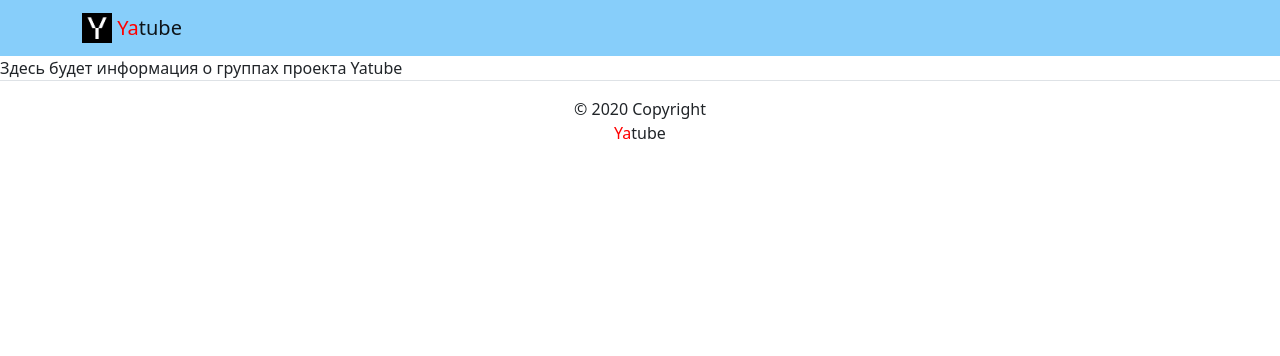
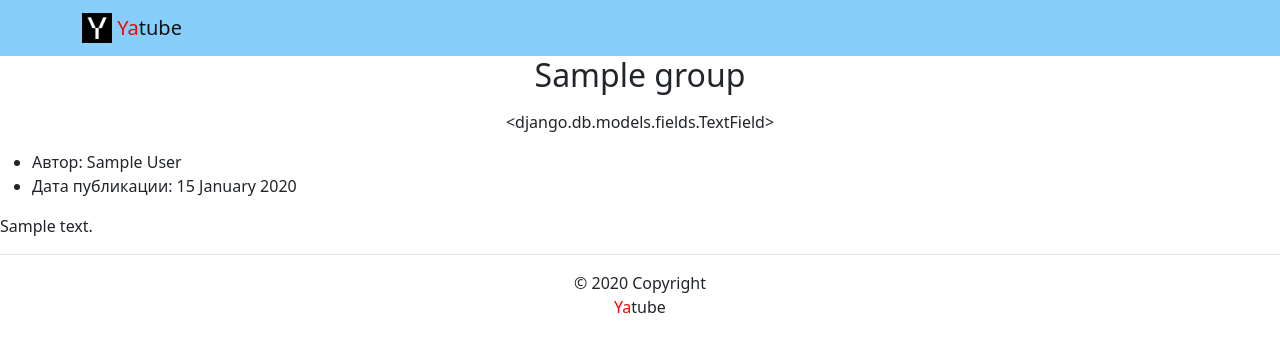
Before and after one commit to rdegt/yatube_project, a Django app: a page that uses yatube/templates/posts/group_list.html in a window 1280 px wide. Shown: the top 356 px of the page. Run offline with Django 3.2, Linux system fonts and the light colour scheme; tables that the repository leaves empty hold one stand-in row (values such as "Sample post"); some libraries are stand-ins or nearby versions.

Commit message:
Add Groups

```diff
--- a/yatube/posts/models.py
+++ b/yatube/posts/models.py
@@ -11,5 +11,24 @@ class Post(models.Model):
         on_delete=models.CASCADE,
         related_name='posts'
     )
+    group = models.ForeignKey(
+        'Group',
+        on_delete=models.CASCADE,
+        related_name='posts',
+        blank=True,
+        null=True,
+        help_text='Choose group'
+    )
+
+
+class Group(models.Model):
+    title = models.CharField(max_length=50)
+    slug = models.SlugField()
+    description = models.TextField
+
+    class Meta:
+        def __str__(self):
+            return self.title
+
 
 # Create your models here.
--- a/yatube/posts/views.py
+++ b/yatube/posts/views.py
@@ -3,9 +3,10 @@ from django.shortcuts import render
 # groups/views.py
 from django.http import HttpResponse
 from django.template import loader
-from django.shortcuts import render
+from django.shortcuts import render, get_object_or_404
+#get_object_or_404 получает объект из БД или возвращает ошибкуесли не найден
 
-from .models import Post
+from .models import Post, Group
 
 
 # Главная страница
@@ -23,8 +24,13 @@ def index(request):
 # Страница со списком постов по группам
 # view принимает параметр slug из path()
 def group_posts(request, slug):
+    group = get_object_or_404(Group, slug=slug)
+    # в posts сохранена выборка из 10 объектов модели Post
+    # отсортированных по дате новые записи вверху filter=group
+    posts = Post.objects.filter(group=group).order_by('-pub_date')[:10]
     template = 'posts/group_list.html'
     context = {
-        'text': "Здесь будет информация о группах проекта Yatube",
+        'group': group,
+        'posts': posts
     }
     return render(request, template, context)
--- a/yatube/templates/posts/group_list.html
+++ b/yatube/templates/posts/group_list.html
@@ -1,11 +1,27 @@
 {% extends 'base.html' %}
 
 {% block title %}
-  Лев Толстой – зеркало русской революции.
+  Записи группы
 {% endblock %}
 
 {% block main %}
-  {{ text }}
+<h2><center> {{group.title}} </center></h2>
+<p><center>
+  {{ group.description }}
+</center></p>
+<!-- класс py-5 создает отступы сверху и снизу блока -->
+  {% for post in posts %}
+  <ul>
+    <li>
+      Автор: {{ post.author.get_full_name }}
+    </li>
+    <li>
+      Дата публикации: {{ post.pub_date|date:"d E Y" }}
+    </li>
+  </ul>
+  <p>{{ post.text }}</p>
+  {% if not forloop.last %}<hr>{% endif %}
+  {% endfor %}
 {% endblock %}
 
 {% block footer %}
--- a/yatube/templates/posts/index.html
+++ b/yatube/templates/posts/index.html
@@ -17,7 +17,9 @@
       </li>
     </ul>
     <p>{{ post.text }}</p>
-    <a href="">все записи группы</a>
+    {% if post.group %}
+    <a href="{% url 'posts:groups_posts' post.group.slug %}">все записи группы</a>
+  {% endif %}
     {% if not forloop.last %}<hr>{% endif %}
   {% endfor %}
 {% endblock %}
```
Also changed, not shown: yatube/posts/admin.py (+21 -1 lines), yatube/posts/migrations/0002_auto_20230411_1757.py (added).
